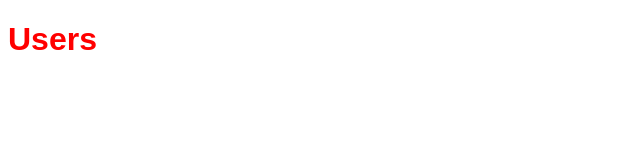
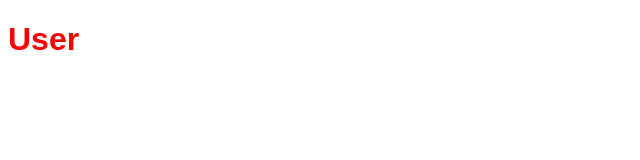
Before and after one commit to Lodakins/Javascript-Development-Enviroment, a website built with webpack: page src/index.html in a window 1280 px wide. Shown: the full height of the page, 0-640 px from the left. Built offline with nearby package versions, Linux system fonts and the light colour scheme.

Commit message:
adding travis.yml

```diff
--- a/src/index.html
+++ b/src/index.html
@@ -25,7 +25,7 @@
   <script src="bundle.js"></script>
 </head>
 <body>
-  <h1>Users</h1>
+  <h1>User</h1>
  <!-- <table>
     <thead>
       <th>&nbsp;</th>
```
Also changed, not shown: .travis.yml.
